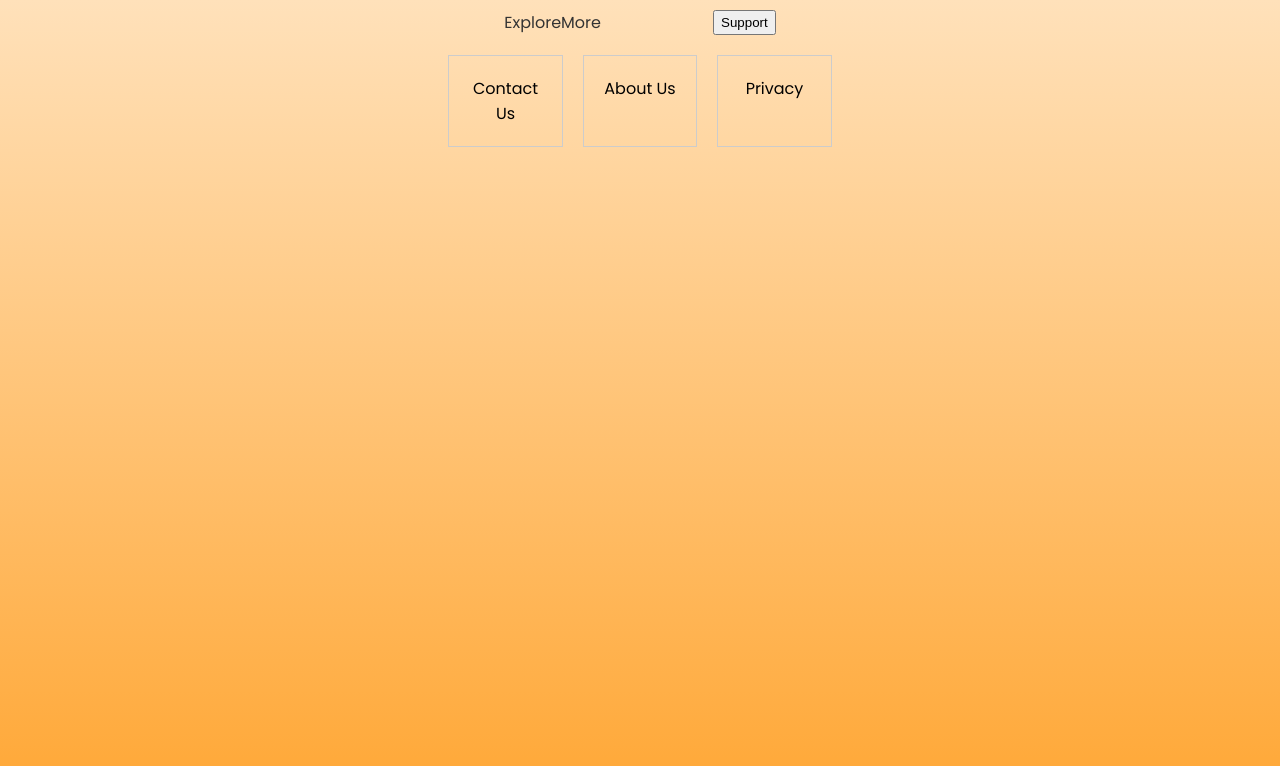
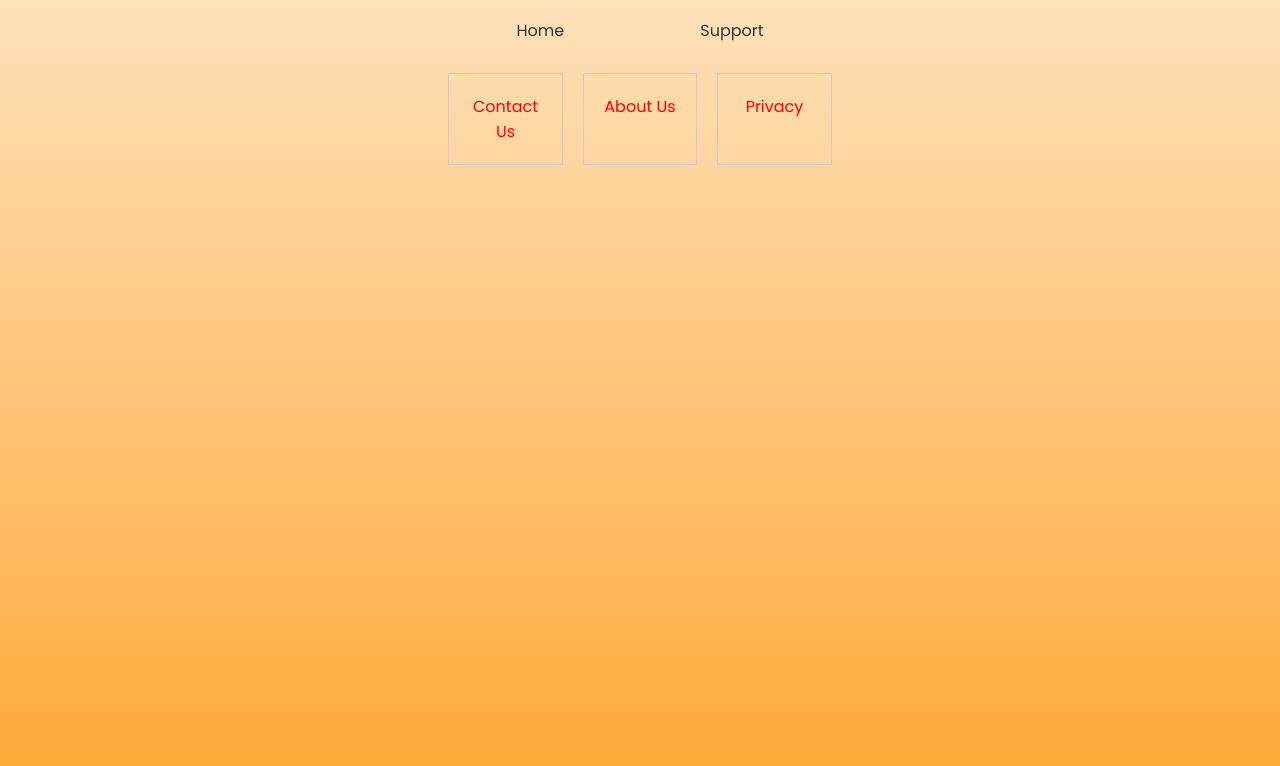
Before and after one commit to Loganuwu/exploremore-travel, a React (Create React App) app: page /support in a window 1280 px wide. Shown: the top 766 px of the page. Built offline with nearby package versions, Linux system fonts and the light colour scheme.

Commit message:
animated navbar

```diff
--- a/src/Navbar.css
+++ b/src/Navbar.css
@@ -13,4 +13,42 @@
     color: #333333;
   }
 
-  /* Additional responsive styling as needed */
+  /* Assuming your CSS file is App.css or similar */
+/* Navbar link styles */
+.nav-link {
+  position: relative; /* Required for positioning the pseudo-element */
+  color: #000; /* Set the text color */
+  text-decoration: none; /* No underline by default */
+  padding: 0.5rem 0; /* Add some padding */
+  transition: color 0.3s ease; /* Smooth transition for color change */
+}
+
+.nav-link:hover, .nav-link.active {
+  color: #007bff; /* Change color on hover */
+}
+
+/* Underline effect */
+.nav-link::after {
+  content: '';
+  display: block;
+  margin: auto;
+  height: 2px;
+  width: 0%; /* Start with no underline */
+  background: transparent;
+  transition: width 0.5s ease, background-color 0.5s ease;
+}
+
+/* Hover state for the underline */
+.nav-link:hover::after, .nav-link.active::after {
+  width: 100%; /* Full width for the line */
+  background-color: #007bff; /* Or any other color for the underline */
+}
+
+/* Specific styles for non-active links */
+.nav-link:not(.active):hover {
+  color: black; /* Hovered button text color */
+}
+
+.nav-link:not(.active):hover::after {
+  background-color: black; /* Hovered button underline color */
+}
--- a/src/Navbar.js
+++ b/src/Navbar.js
@@ -4,19 +4,13 @@ import './Navbar.css';
 import { useHistory } from 'react-router-dom';
 
 const Navbar = () => {
-    const navigate = useNavigate();
-
-  const handleSupportClick = () => {
-    navigate('/support'); // Navigate to the support page using useNavigate
+    return (
+      <nav className="navbar">
+        <Link to="/" className="nav-link">Home</Link>
+        <Link to="/support" className="nav-link">Support</Link>
+        {/* Add more nav links as needed */}
+      </nav>
+    );
   };
 
-  return (
-    <nav className="navbar">
-      <Link to="/">ExploreMore</Link>
-      <button onClick={handleSupportClick}>Support</button>
-      {/* Add other navigation items here */}
-    </nav>
-  );
-};
-
 export default Navbar; // Ensure this is at the end of the Navbar.js file
--- a/src/Support.css
+++ b/src/Support.css
@@ -27,4 +27,5 @@
     padding: 20px; /* Padding inside boxes */
     border: 1px solid #ccc; /* Border for visual structure */
     text-align: center; /* Center text inside the box */
+    color: red;
   }
```
